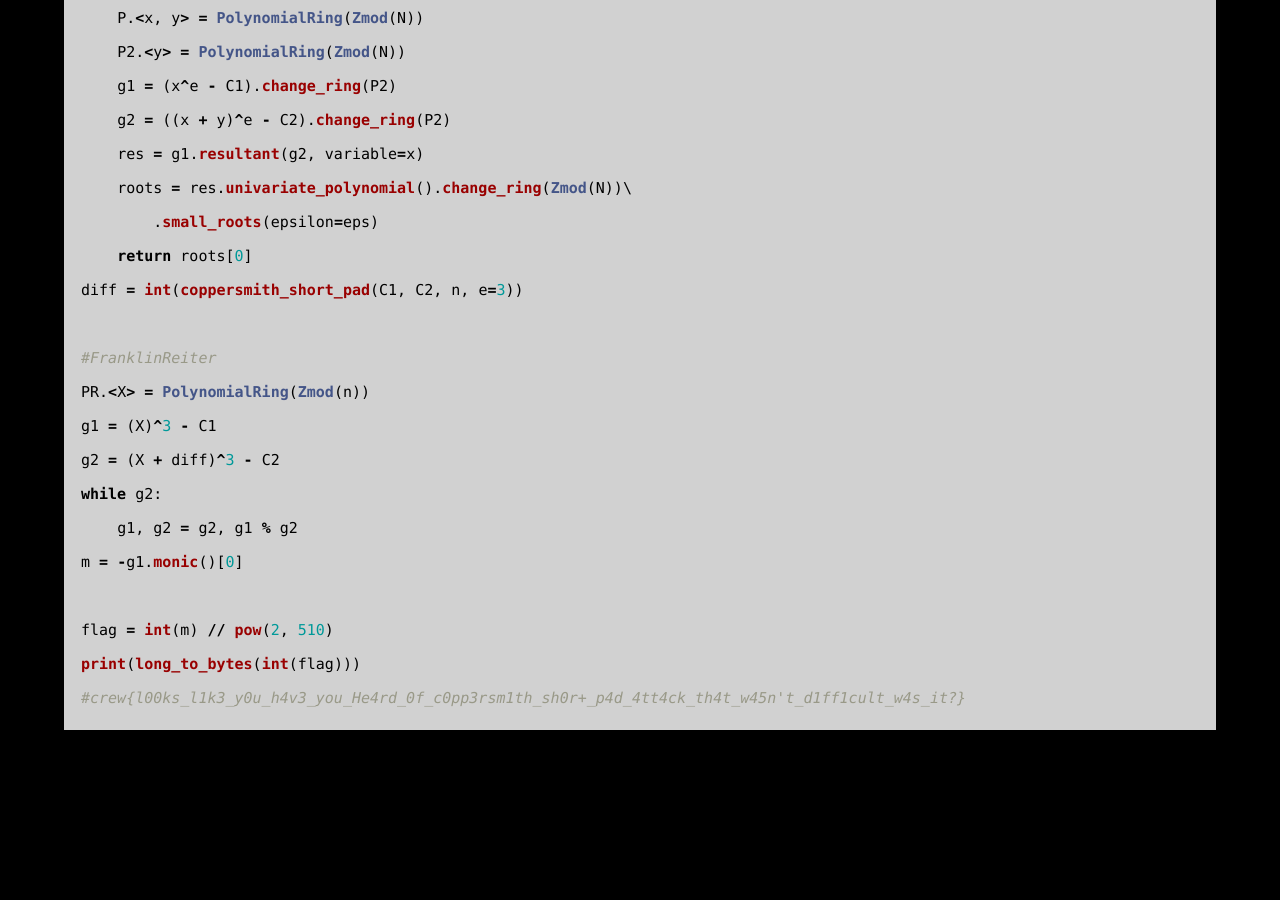
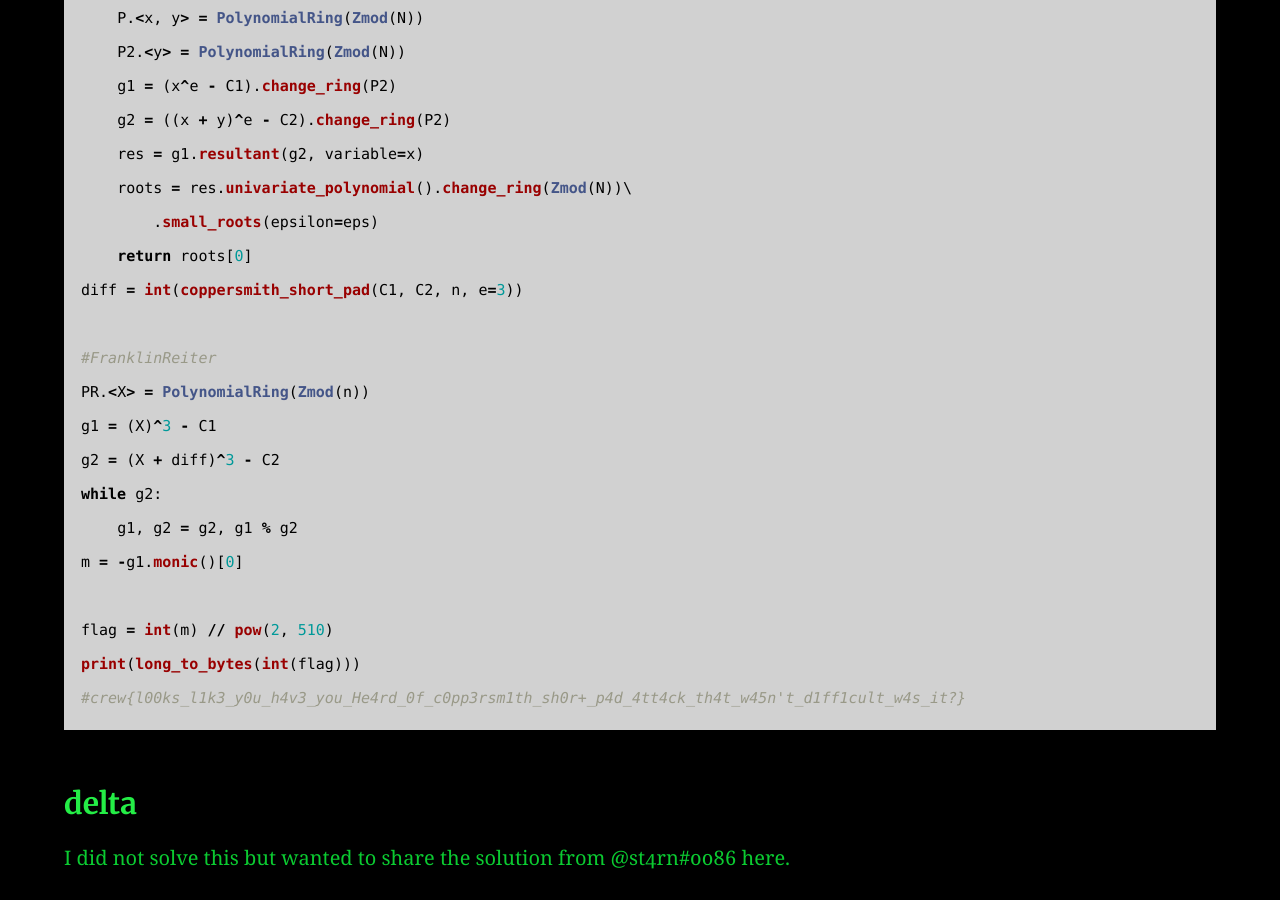
Before and after one commit to AC01010/Connor-McCartney.github.io, a Jekyll site: the page built from _posts/2012-12-27-crew-ctf-2022.md, in a window 1280 px wide and 900 px high, scrolled down 2772 px. Built offline with Jekyll 4.4.1, drawn with Linux system fonts in a browser that asks for light colours; before the commit the page ends 3536 px from its top, so only the background shows below that.

Commit message:
Update 2012-12-27-crew-ctf-2022.md

````diff
--- a/_posts/2012-12-27-crew-ctf-2022.md
+++ b/_posts/2012-12-27-crew-ctf-2022.md
@@ -108,3 +108,8 @@ flag = int(m) // pow(2, 510)
 print(long_to_bytes(int(flag)))
 #crew{l00ks_l1k3_y0u_h4v3_you_He4rd_0f_c0pp3rsm1th_sh0r+_p4d_4tt4ck_th4t_w45n't_d1ff1cult_w4s_it?}
 ```
+
+
+### delta
+
+I did not solve this but wanted to share the solution from @st4rn#0086 here.
````
